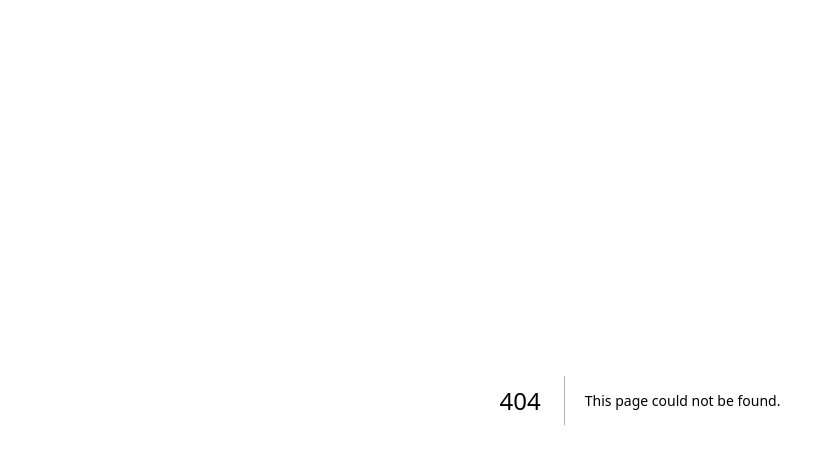
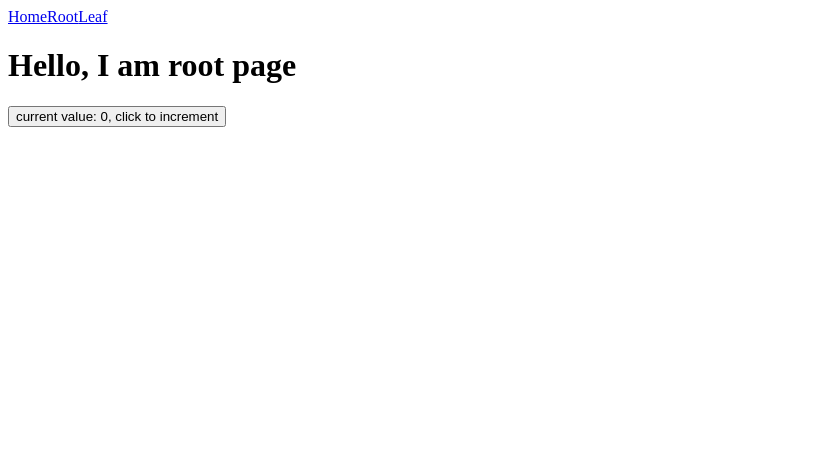
Before and after one commit to winterberryice/miami-minesweeper, a Next.js app: page /root in a window 1280 px wide. Before the commit this address had no page. Shown: the top 464 px of the page, without its empty margins (0-835 px from the left). Built offline with nearby package versions, Linux system fonts and the light colour scheme.

Commit message:
wip context

```diff
--- a/app/layout.tsx
+++ b/app/layout.tsx
@@ -1,3 +1,4 @@
+import Link from "next/link";
 import React from "react";
 
 export default function RootLayout({
@@ -22,7 +23,14 @@ export default function RootLayout({
 
         <title>Miami minesweeper</title>
       </head>
-      <body>{children}</body>
+      <body>
+        <div>
+          <Link href={"/"}>Home</Link>
+          <Link href={"/root"}>Root</Link>
+          <Link href={"/root/leaf"}>Leaf</Link>
+        </div>
+        {children}
+      </body>
     </html>
   );
 }
--- /dev/null
+++ b/app/root/leaf/page.tsx
@@ -0,0 +1,3 @@
+export default function Page() {
+  return <h1>Hello, I am leaf page</h1>;
+}
--- /dev/null
+++ b/app/root/page.tsx
@@ -0,0 +1,52 @@
+"use client";
+
+import React, { useState } from "react";
+
+const RootContext = React.createContext<
+  | {
+      counter: number;
+      increment: () => void;
+    }
+  | undefined
+>(undefined);
+
+function RootContextProvider({ children }: { children: React.ReactNode }) {
+  const [counter, setCounter] = useState(0);
+
+  function increment() {
+    setCounter((prev) => prev + 1);
+  }
+
+  return (
+    <RootContext.Provider value={{ counter, increment }}>
+      {children}
+    </RootContext.Provider>
+  );
+}
+
+function InnerPage() {
+  const context = React.useContext(RootContext);
+
+  return (
+    <div>
+      <h1>Hello, I am root page</h1>
+
+      <button
+        onClick={() => {
+          context?.increment();
+        }}
+      >
+        current value: {context?.counter}, click to increment
+      </button>
+    </div>
+  );
+}
+
+//TODO context do layout?
+export default function Page() {
+  return (
+    <RootContextProvider>
+      <InnerPage />
+    </RootContextProvider>
+  );
+}
```
